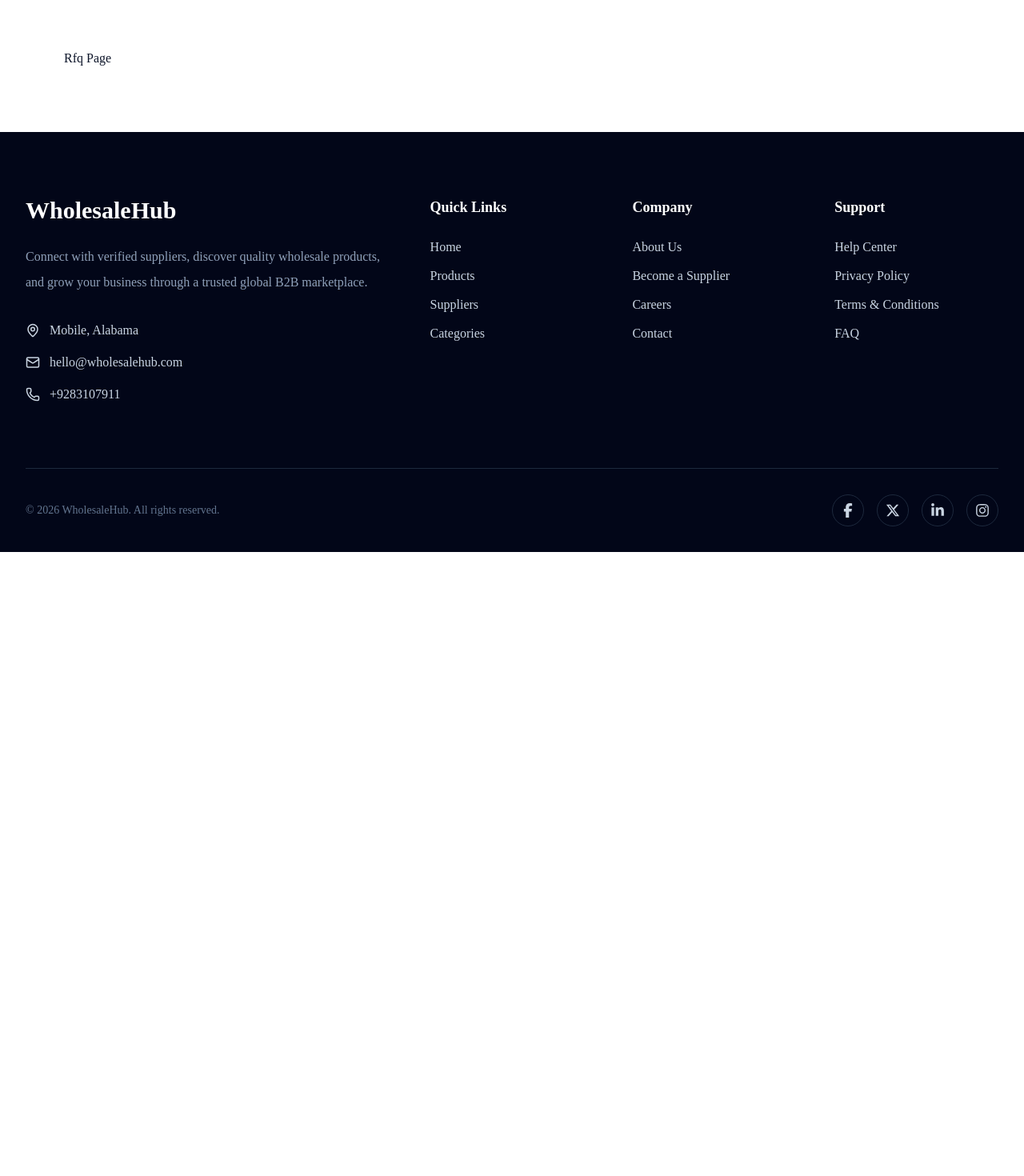
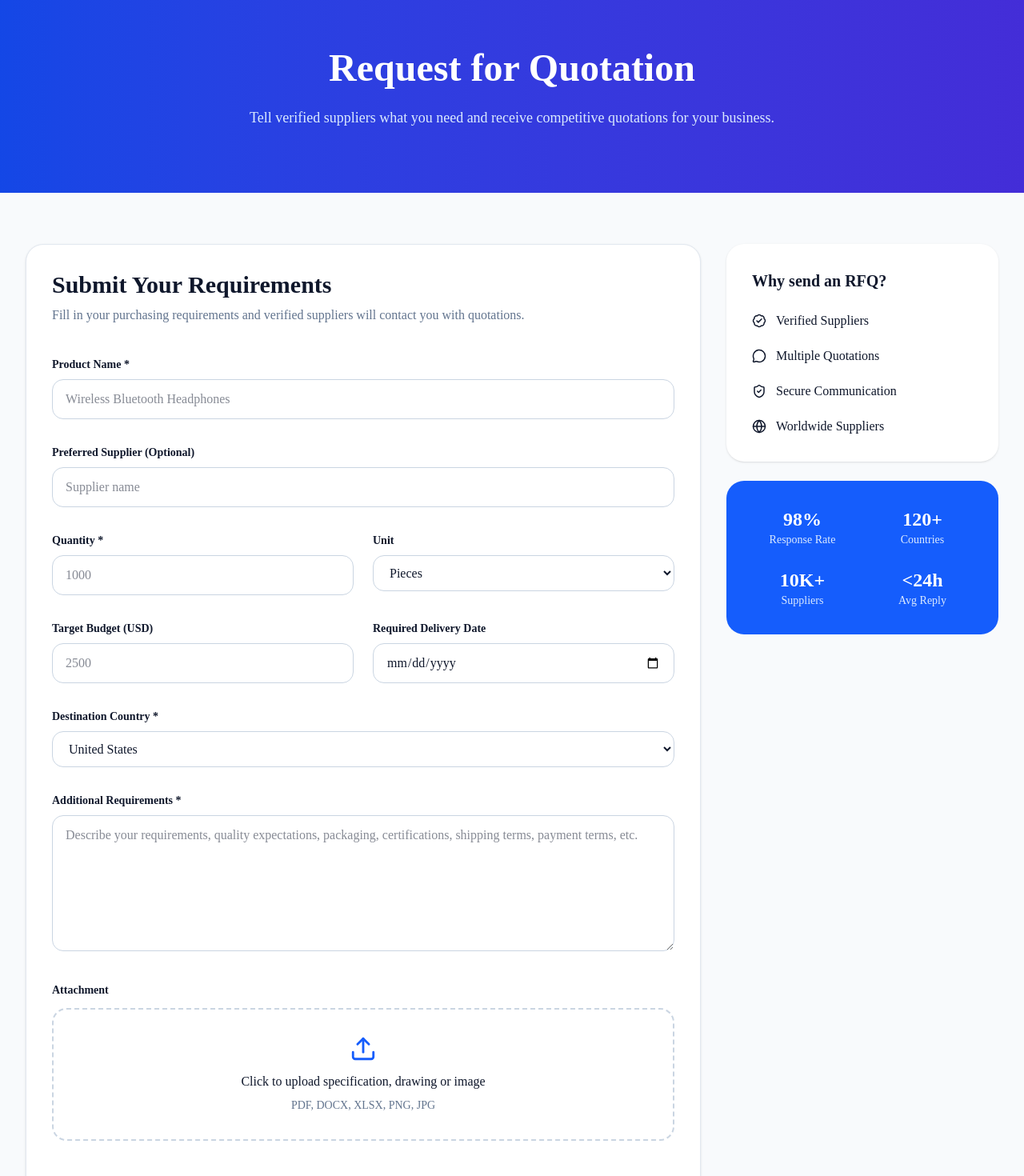
Before and after one commit to PritomAhsan/wholesale-marketplace, a Next.js app: page /rfq in a window 1280 px wide. Shown: the part 120-1590 px from the top of the page at 80% size. Before the commit the page ends 810 px from the top, so only its background shows below. Built offline with nearby package versions, Linux system fonts and the light colour scheme.

Commit message:
rfq form add

```diff
--- a/app/rfq/page.tsx
+++ b/app/rfq/page.tsx
@@ -1,3 +1,5 @@
+import RFQPage from "@/features/rfq/sections/RFQPage";
+
 export default function Page() {
-    return <div className="p-20">Rfq Page</div>;
+    return <RFQPage />;
 }
--- a/features/home/sections/Hero.tsx
+++ b/features/home/sections/Hero.tsx
@@ -5,6 +5,7 @@ import { AppButton } from "@/components/ui/app-button";
 
 import HeroSearch from "../components/HeroSearch";
 import HeroStats from "../components/HeroStats";
+import Link from "next/link";
 
 export default function Hero() {
   return (
@@ -36,7 +37,8 @@ export default function Hero() {
           <div className="mt-8 flex flex-wrap gap-4">
 
             <AppButton size="lg">
-              Explore Marketplace
+              <Link href="/products">Explore Marketplace</Link>
+
             </AppButton>
 
             <AppButton
--- /dev/null
+++ b/features/rfq/components/RFQForm.tsx
@@ -0,0 +1,207 @@
+"use client";
+
+import { useState } from "react";
+import { Upload, Paperclip } from "lucide-react";
+import { AppButton } from "@/components/ui/app-button";
+
+export default function RFQForm() {
+  const [fileName, setFileName] = useState("");
+
+  return (
+    <div className="rounded-3xl border border-slate-200 bg-white p-8 shadow-sm">
+
+      <h2 className="text-3xl font-bold">
+        Submit Your Requirements
+      </h2>
+
+      <p className="mt-2 text-slate-500">
+        Fill in your purchasing requirements and verified suppliers will
+        contact you with quotations.
+      </p>
+
+      <form className="mt-10 space-y-8">
+
+        {/* Product */}
+
+        <div>
+          <label className="mb-2 block text-sm font-semibold">
+            Product Name *
+          </label>
+
+          <input
+            type="text"
+            placeholder="Wireless Bluetooth Headphones"
+            className="w-full rounded-xl border border-slate-300 px-4 py-3 outline-none transition focus:border-blue-500"
+          />
+        </div>
+
+        {/* Supplier */}
+
+        <div>
+          <label className="mb-2 block text-sm font-semibold">
+            Preferred Supplier (Optional)
+          </label>
+
+          <input
+            type="text"
+            placeholder="Supplier name"
+            className="w-full rounded-xl border border-slate-300 px-4 py-3 outline-none transition focus:border-blue-500"
+          />
+        </div>
+
+        {/* Quantity + Unit */}
+
+        <div className="grid gap-6 md:grid-cols-2">
+
+          <div>
+            <label className="mb-2 block text-sm font-semibold">
+              Quantity *
+            </label>
+
+            <input
+              type="number"
+              placeholder="1000"
+              className="w-full rounded-xl border border-slate-300 px-4 py-3 outline-none transition focus:border-blue-500"
+            />
+          </div>
+
+          <div>
+            <label className="mb-2 block text-sm font-semibold">
+              Unit
+            </label>
+
+            <select className="w-full rounded-xl border border-slate-300 bg-white px-4 py-3 outline-none focus:border-blue-500">
+
+              <option>Pieces</option>
+              <option>Boxes</option>
+              <option>Cartons</option>
+              <option>Sets</option>
+              <option>Kilograms</option>
+              <option>Tons</option>
+
+            </select>
+          </div>
+
+        </div>
+
+        {/* Budget + Delivery */}
+
+        <div className="grid gap-6 md:grid-cols-2">
+
+          <div>
+            <label className="mb-2 block text-sm font-semibold">
+              Target Budget (USD)
+            </label>
+
+            <input
+              type="number"
+              placeholder="2500"
+              className="w-full rounded-xl border border-slate-300 px-4 py-3 outline-none transition focus:border-blue-500"
+            />
+          </div>
+
+          <div>
+            <label className="mb-2 block text-sm font-semibold">
+              Required Delivery Date
+            </label>
+
+            <input
+              type="date"
+              className="w-full rounded-xl border border-slate-300 px-4 py-3 outline-none transition focus:border-blue-500"
+            />
+          </div>
+
+        </div>
+
+        {/* Country */}
+
+        <div>
+          <label className="mb-2 block text-sm font-semibold">
+            Destination Country *
+          </label>
+
+          <select className="w-full rounded-xl border border-slate-300 bg-white px-4 py-3 outline-none focus:border-blue-500">
+
+            <option>United States</option>
+            <option>United Kingdom</option>
+            <option>Germany</option>
+            <option>Bangladesh</option>
+            <option>India</option>
+            <option>Canada</option>
+
+          </select>
+        </div>
+
+        {/* Message */}
+
+        <div>
+          <label className="mb-2 block text-sm font-semibold">
+            Additional Requirements *
+          </label>
+
+          <textarea
+            rows={6}
+            placeholder="Describe your requirements, quality expectations, packaging, certifications, shipping terms, payment terms, etc."
+            className="w-full rounded-xl border border-slate-300 px-4 py-3 outline-none transition focus:border-blue-500"
+          />
+        </div>
+
+        {/* File Upload */}
+
+        <div>
+
+          <label className="mb-3 block text-sm font-semibold">
+            Attachment
+          </label>
+
+          <label className="flex cursor-pointer flex-col items-center justify-center rounded-2xl border-2 border-dashed border-slate-300 p-8 transition hover:border-blue-500">
+
+            <Upload className="mb-3 text-blue-600" size={34} />
+
+            <span className="font-medium">
+              Click to upload specification, drawing or image
+            </span>
+
+            <span className="mt-2 text-sm text-slate-500">
+              PDF, DOCX, XLSX, PNG, JPG
+            </span>
+
+            <input
+              type="file"
+              className="hidden"
+              onChange={(e) =>
+                setFileName(e.target.files?.[0]?.name || "")
+              }
+            />
+
+          </label>
+
+          {fileName && (
+            <div className="mt-3 flex items-center gap-2 rounded-xl bg-slate-100 px-4 py-3">
+
+              <Paperclip size={18} />
+
+              {fileName}
+
+            </div>
+          )}
+
+        </div>
+
+        {/* Submit */}
+
+        <div className="pt-4">
+
+          <AppButton
+            className="w-full py-6 text-lg"
+          >
+            Submit Request for Quotation
+          </AppButton>
+
+        </div>
+
+      </form>
+
+    </div>
+  );
+}
--- /dev/null
+++ b/features/rfq/components/RFQHero.tsx
@@ -0,0 +1,20 @@
+export default function RFQHero() {
+    return (
+        <section className="bg-gradient-to-r from-blue-700 to-indigo-700 py-20 text-white">
+
+            <div className="mx-auto max-w-4xl px-6 text-center">
+
+                <h1 className="text-5xl font-black">
+                    Request for Quotation
+                </h1>
+
+                <p className="mt-6 text-lg text-blue-100">
+                    Tell verified suppliers what you need and receive
+                    competitive quotations for your business.
+                </p>
+
+            </div>
+
+        </section>
+    );
+}
--- /dev/null
+++ b/features/rfq/components/RFQSidebar.tsx
@@ -0,0 +1,97 @@
+import {
+    BadgeCheck,
+    Globe,
+    MessageCircle,
+    ShieldCheck,
+} from "lucide-react";
+
+export default function RFQSidebar() {
+    return (
+        <aside className="sticky top-24 space-y-6">
+
+            <div className="rounded-3xl bg-white p-8 shadow-sm">
+
+                <h3 className="text-xl font-bold">
+                    Why send an RFQ?
+                </h3>
+
+                <div className="mt-6 space-y-5">
+
+                    <Item
+                        icon={<BadgeCheck size={18} />}
+                        text="Verified Suppliers"
+                    />
+
+                    <Item
+                        icon={<MessageCircle size={18} />}
+                        text="Multiple Quotations"
+                    />
+
+                    <Item
+                        icon={<ShieldCheck size={18} />}
+                        text="Secure Communication"
+                    />
+
+                    <Item
+                        icon={<Globe size={18} />}
+                        text="Worldwide Suppliers"
+                    />
+
+                </div>
+
+            </div>
+
+            <div className="rounded-3xl bg-blue-600 p-8 text-white">
+
+                <div className="grid grid-cols-2 gap-6 text-center">
+
+                    <Stat value="98%" label="Response Rate" />
+
+                    <Stat value="120+" label="Countries" />
+
+                    <Stat value="10K+" label="Suppliers" />
+
+                    <Stat value="<24h" label="Avg Reply" />
+
+                </div>
+
+            </div>
+
+        </aside>
+    );
+}
+
+function Item({
+    icon,
+    text,
+}: {
+    icon: React.ReactNode;
+    text: string;
+}) {
+    return (
+        <div className="flex items-center gap-3">
+            {icon}
+            <span>{text}</span>
+        </div>
+    );
+}
+
+function Stat({
+    value,
+    label,
+}: {
+    value: string;
+    label: string;
+}) {
+    return (
+        <div>
+            <div className="text-2xl font-black">
+                {value}
+            </div>
+
+            <div className="text-sm text-blue-100">
+                {label}
+            </div>
+        </div>
+    );
+}
--- /dev/null
+++ b/features/rfq/sections/RFQPage.tsx
@@ -0,0 +1,29 @@
+import Container from "@/components/layout/Container";
+
+import RFQHero from "../components/RFQHero";
+import RFQForm from "../components/RFQForm";
+import RFQSidebar from "../components/RFQSidebar";
+
+export default function RFQPage() {
+    return (
+        <>
+            <RFQHero />
+
+            <section className="bg-slate-50 py-16">
+
+                <Container>
+
+                    <div className="grid gap-8 lg:grid-cols-[1fr_340px]">
+
+                        <RFQForm />
+
+                        <RFQSidebar />
+
+                    </div>
+
+                </Container>
+
+            </section>
+        </>
+    );
+}
```
